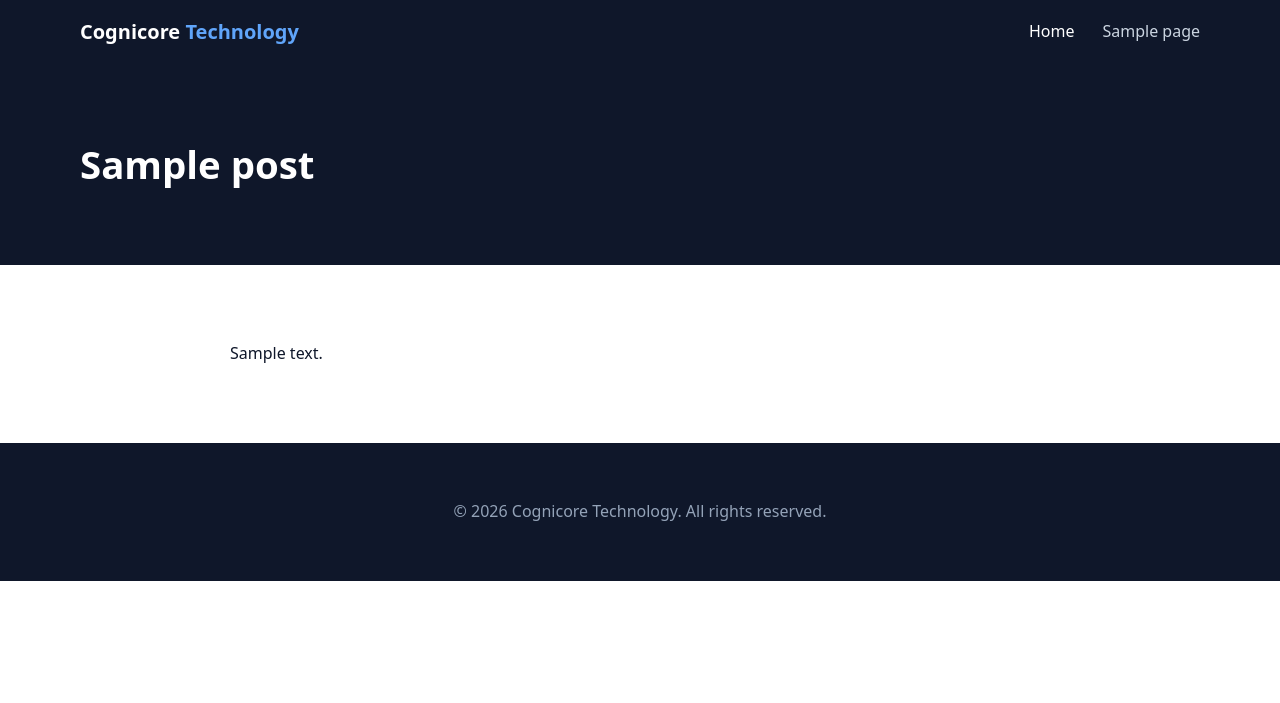
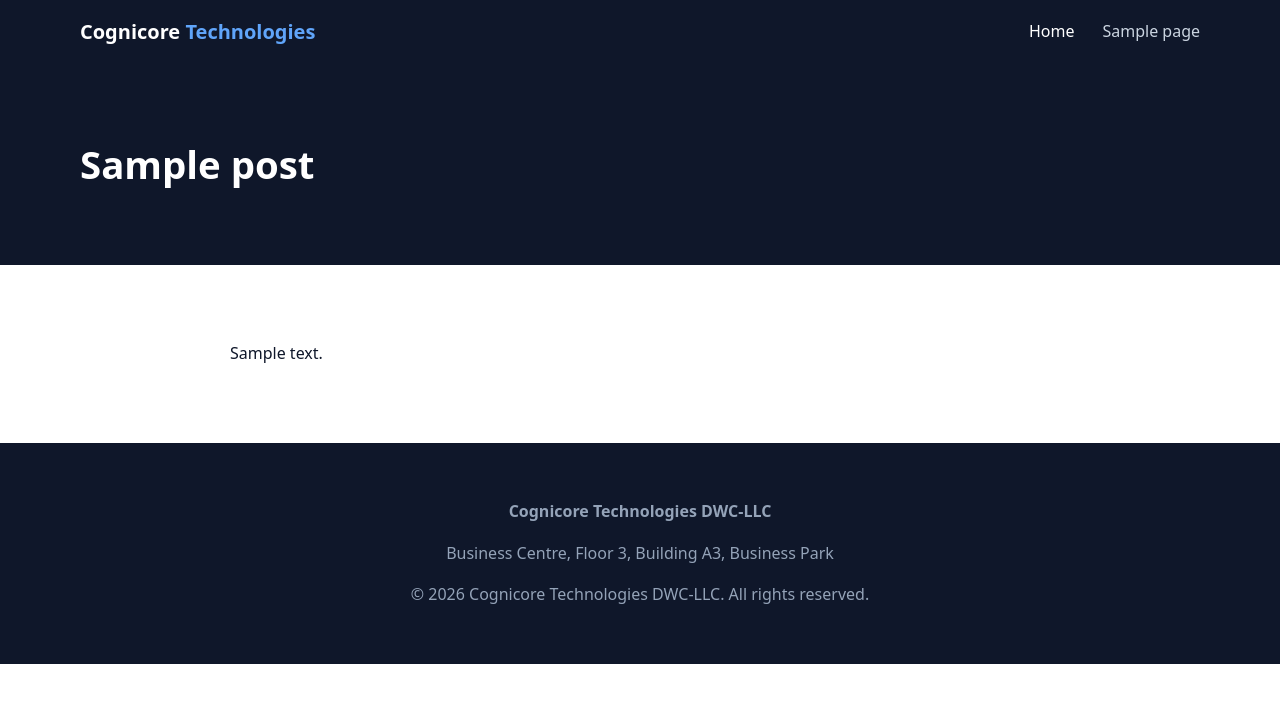
Before and after one commit to devwebandapk-cmyk/cognicore-company-website, a WordPress theme: template page.php in a window 1280 px wide. Shown: the top 703 px of the page. Run offline with PHP 8.4 and a stand-in for WordPress, Linux system fonts and the light colour scheme; the site name, menu and one post (Sample post) are stand-ins, and other content is empty.

Commit message:
Use real company name and address
Co-Authored-By: Claude Sonnet 5.5 <noreply@anthropic.com>
Claude-Session: https://claude.ai/code/session_018XrfTfth5Xhmze9GydEUJd

```diff
--- a/footer.php
+++ b/footer.php
@@ -1,7 +1,9 @@
 </main>
 <footer class="site-footer">
 	<div class="container">
-		<p>&copy; <?php echo esc_html( gmdate( 'Y' ) ); ?> Cognicore Technology. All rights reserved.</p>
+		<p><strong><?php echo esc_html( COGNICORE_COMPANY ); ?></strong></p>
+		<p><?php echo cognicore_address_html(); ?></p>
+		<p>&copy; <?php echo esc_html( gmdate( 'Y' ) ); ?> <?php echo esc_html( COGNICORE_COMPANY ); ?>. All rights reserved.</p>
 	</div>
 </footer>
 <?php wp_footer(); ?>
--- a/front-page.php
+++ b/front-page.php
@@ -2,7 +2,7 @@
 <section class="hero">
 	<div class="container">
 		<h1>Technology that moves your business forward.</h1>
-		<p>Cognicore Technology designs and builds modern software, web platforms and digital solutions for growing companies.</p>
+		<p>Cognicore Technologies designs and builds modern software, web platforms and digital solutions for growing companies.</p>
 		<a class="btn" href="<?php echo esc_url( home_url( '/contact/' ) ); ?>">Get in touch</a>
 		<a class="btn btn-ghost" href="<?php echo esc_url( home_url( '/services/' ) ); ?>">Our services</a>
 	</div>
--- a/functions.php
+++ b/functions.php
@@ -5,6 +5,24 @@
 if ( ! defined( 'ABSPATH' ) ) { exit; }
 
 define( 'COGNICORE_VERSION', '1.0.0' );
+define( 'COGNICORE_COMPANY', 'Cognicore Technologies DWC-LLC' );
+
+/** Company address lines (edit here). */
+function cognicore_address_lines() {
+	return array(
+		'Business Centre',
+		'Floor 3, Building A3',
+		'Business Park',
+	);
+}
+
+function cognicore_address_html() {
+	return esc_html( implode( ', ', cognicore_address_lines() ) );
+}
+
+add_shortcode( 'cognicore_address', function () {
+	return '<p><strong>' . esc_html( COGNICORE_COMPANY ) . '</strong><br>' . implode( '<br>', array_map( 'esc_html', cognicore_address_lines() ) ) . '</p>';
+} );
 
 add_action( 'after_setup_theme', function () {
 	add_theme_support( 'title-tag' );
@@ -25,8 +43,8 @@ add_action( 'wp_enqueue_scripts', function () {
  */
 add_action( 'after_switch_theme', function () {
 	$pages = array(
-		'home'     => array( 'Home', "Welcome to Cognicore Technology." ),
-		'about'    => array( 'About', "<p>Cognicore Technology builds reliable, modern software for growing businesses. Replace this text with your company story.</p><h2>Our mission</h2><p>Describe your mission and values here.</p>" ),
+		'home'     => array( 'Home', "Welcome to Cognicore Technologies." ),
+		'about'    => array( 'About', "<p>Cognicore Technologies DWC-LLC builds reliable, modern software for growing businesses. Replace this text with your company story.</p><h2>Our mission</h2><p>Describe your mission and values here.</p>" ),
 		'services' => array( 'Services', "<p>Describe the services you offer in more detail here.</p>" ),
 		'contact'  => array( 'Contact', "<p>Tell us about your project and we'll get back to you.</p>[cognicore_contact_form]" ),
 	);
--- a/header.php
+++ b/header.php
@@ -9,7 +9,7 @@
 <?php wp_body_open(); ?>
 <header class="site-header">
 	<div class="container">
-		<a class="brand" href="<?php echo esc_url( home_url( '/' ) ); ?>">Cognicore <span>Technology</span></a>
+		<a class="brand" href="<?php echo esc_url( home_url( '/' ) ); ?>">Cognicore <span>Technologies</span></a>
 		<button class="nav-toggle" aria-label="Menu">&#9776;</button>
 		<?php
 		wp_nav_menu( array(
--- a/page.php
+++ b/page.php
@@ -1,6 +1,11 @@
 <?php get_header(); ?>
 <?php while ( have_posts() ) : the_post(); ?>
 <section class="page-header"><div class="container"><h1><?php the_title(); ?></h1></div></section>
-<section class="page-content"><div class="container"><?php the_content(); ?></div></section>
+<section class="page-content"><div class="container"><?php the_content(); ?>
+	<?php if ( is_page( 'contact' ) ) : ?>
+		<h2>Our office</h2>
+		<?php echo do_shortcode( '[cognicore_address]' ); ?>
+	<?php endif; ?>
+</div></section>
 <?php endwhile; ?>
 <?php get_footer(); ?>
--- a/style.css
+++ b/style.css
@@ -1,8 +1,8 @@
 /*
 Theme Name: Cognicore
 Theme URI: https://github.com/devwebandapk-cmyk/cognicore-company-website
-Author: Cognicore Technology
-Description: Starter company theme for Cognicore Technology (Home, About, Services, Contact).
+Author: Cognicore Technologies DWC-LLC
+Description: Starter company theme for Cognicore Technologies DWC-LLC (Home, About, Services, Contact).
 Version: 1.0.0
 Requires at least: 6.0
 Requires PHP: 7.4
```
